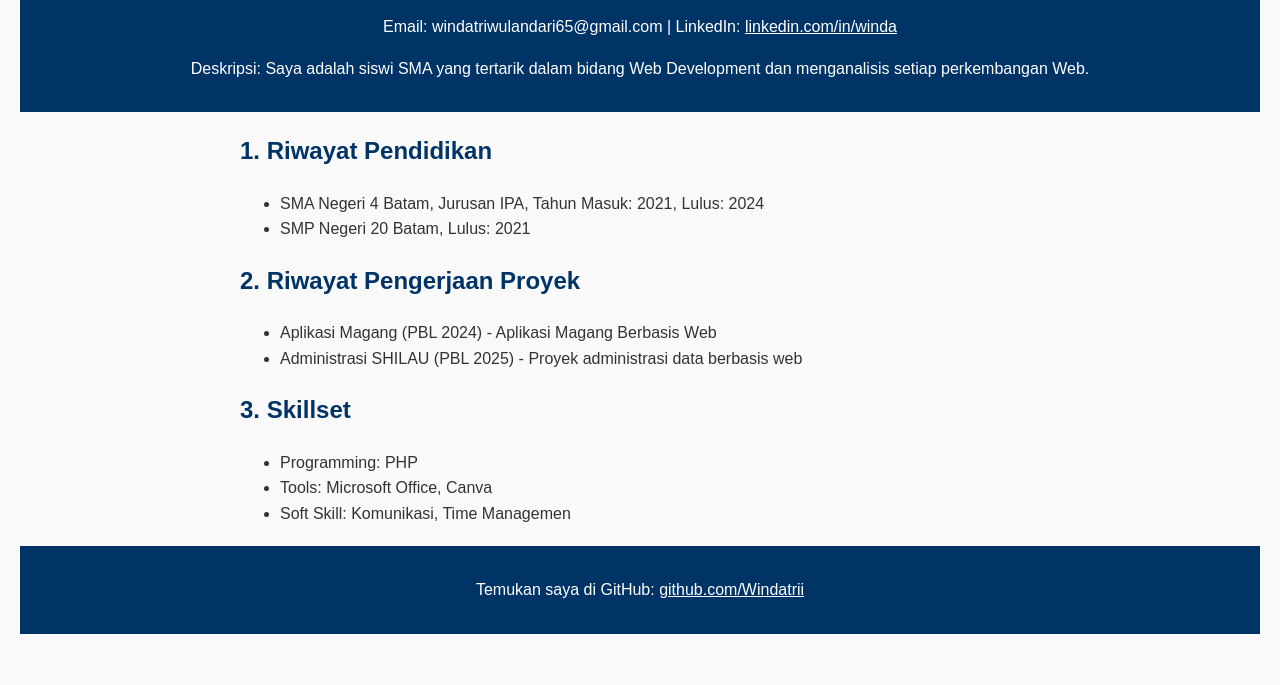
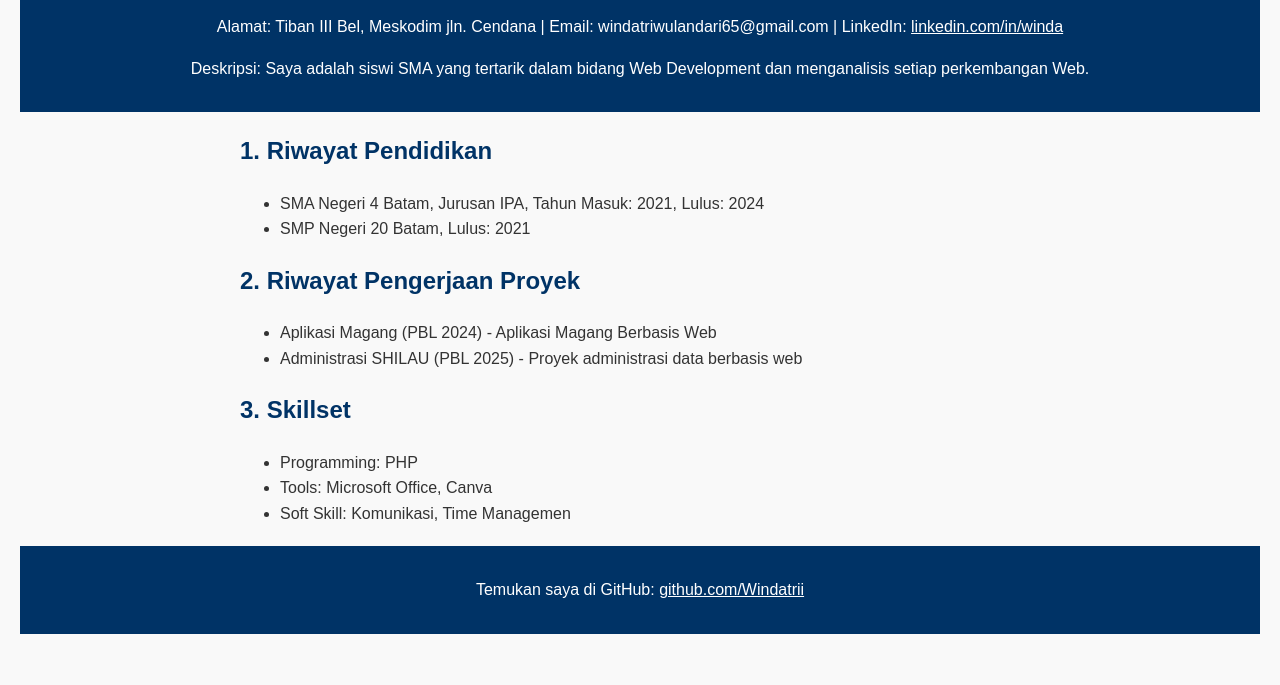
Before and after one commit to Windatrii/Windatrii.github.io, a plain HTML site: page index.html in a window 1280 px wide. Shown: the part 115-800 px from the top of the page. Drawn offline with Linux system fonts and the light colour scheme.

Commit message:
Update index.html

```diff
--- a/index.html
+++ b/index.html
@@ -16,7 +16,7 @@
 
   <header>
     <h1>Winda Tri Wulan Dari</h1>
-    <p>Email: windatriwulandari65@gmail.com | LinkedIn: <a href="https://www.linkedin.com/in/winda-tri-wulan-dari-93a72035a/" style="color:white;">linkedin.com/in/winda</a></p>
+    <p>Alamat: Tiban III Bel, Meskodim jln. Cendana | Email: windatriwulandari65@gmail.com | LinkedIn: <a href="https://www.linkedin.com/in/winda-tri-wulan-dari-93a72035a/" style="color:white;">linkedin.com/in/winda</a></p>
     <p>Deskripsi: Saya adalah siswi SMA yang tertarik dalam bidang Web Development dan menganalisis setiap perkembangan Web.</p>
   </header>
 
```
